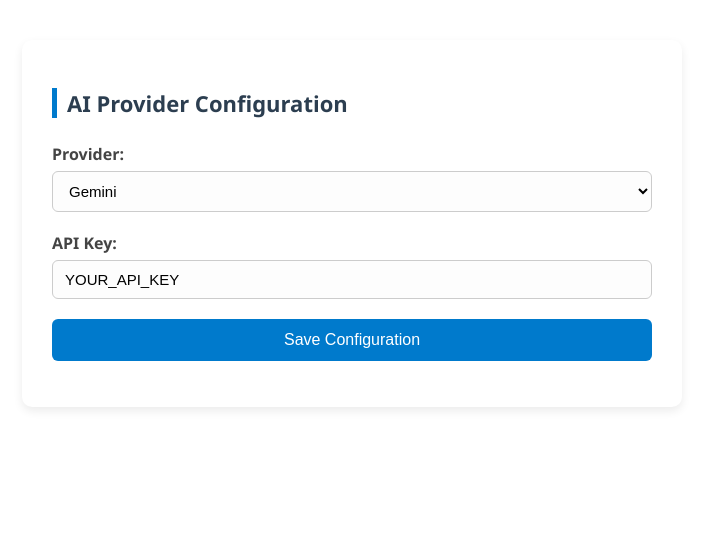
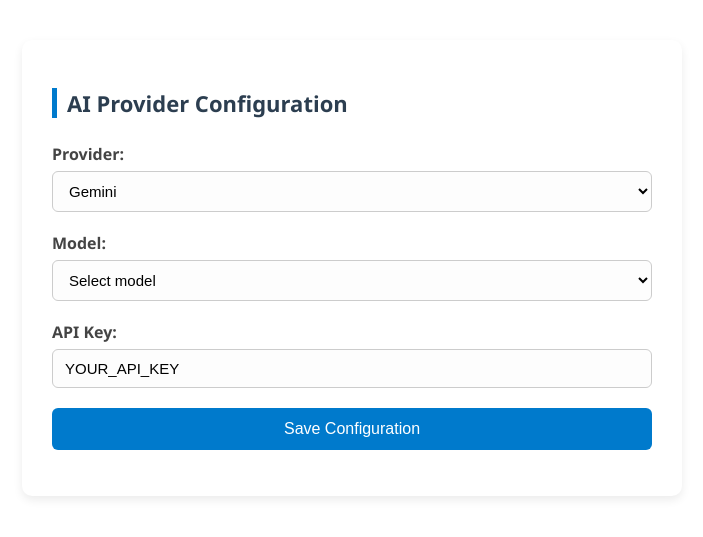
Before and after one commit to manrajidevi91/Blogger_Autopost, a Flask app: page /load/config in a window 1280 px wide. Shown: the top 537 px of the page, without its empty margins (288-991 px from the left). Run offline with Flask 3, Linux system fonts and the light colour scheme.

Commit message:
Enhance AI configuration form: add model selection and update provider dropdown behavior

```diff
--- a/templates/partials/config.html
+++ b/templates/partials/config.html
@@ -64,10 +64,15 @@
 
   <form id="ai-config-form">
     <label for="provider-select">Provider:</label>
-    <select id="provider-select" name="provider">
+    <select id="provider-select" name="provider" onchange="updateModelOptions()">
       {% for provider in available_providers %}
       <option value="{{ provider }}" {% if ai_config.provider == provider %}selected{% endif %}>{{ provider }}</option>
       {% endfor %}
+    </select>
+
+    <label for="model-select">Model:</label>
+    <select id="model-select" name="model">
+      <option value="{{ ai_config.model or '' }}" selected hidden>{{ ai_config.model or 'Select model' }}</option>
     </select>
 
     <label for="api-key-input">API Key:</label>
```
